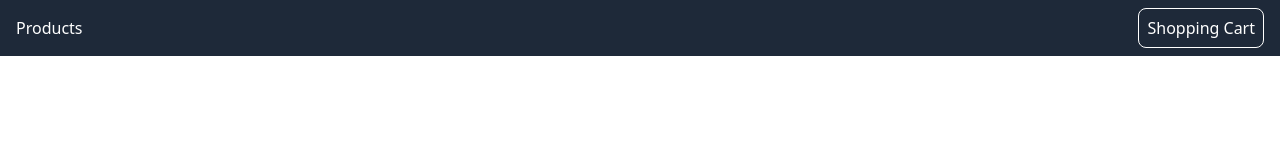
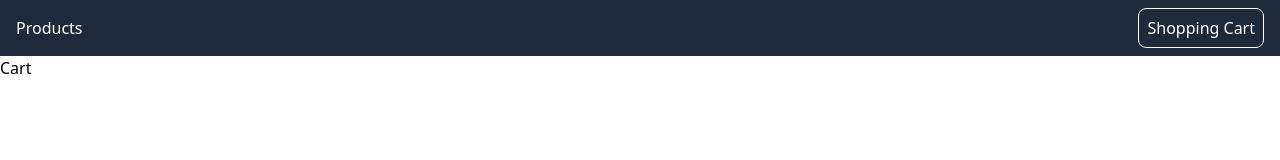
Before and after one commit to udarakalpana/shoppingcart-demo, a React (Vite) app: page /cart in a window 1280 px wide. Shown: the top 160 px of the page. Built offline with nearby package versions, Linux system fonts and the light colour scheme.

Commit message:
Created cart component.

```diff
--- a/src/App.tsx
+++ b/src/App.tsx
@@ -1,6 +1,7 @@
 import {Route, Routes} from "react-router";
 import ProductList from "./components/product/ProductList.tsx";
 import NavBar from "./components/nav-bar/NavBar.tsx";
+import Cart from "./components/cart/Cart.tsx";
 
 const App = () => {
 
@@ -9,6 +10,7 @@
            <NavBar />
            <Routes>
              <Route path="/" element={<ProductList />} />
+             <Route path="/cart" element={<Cart />} />
            </Routes>
          </div>
   )
--- /dev/null
+++ b/src/components/cart/Cart.tsx
@@ -0,0 +1,11 @@
+import React from "react";
+
+const Cart: React.FC = () => {
+  return (
+    <div>
+      Cart
+    </div>
+  );
+};
+
+export default Cart;
```
